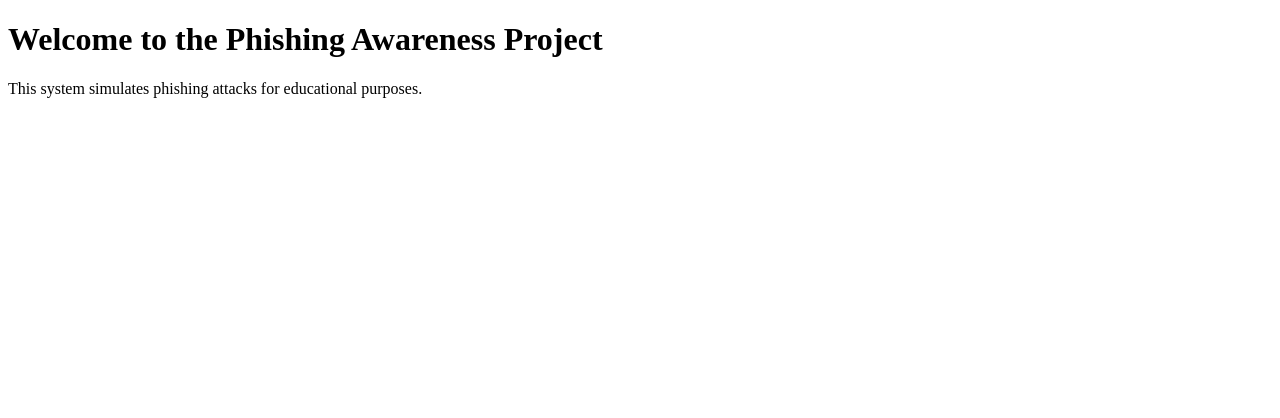
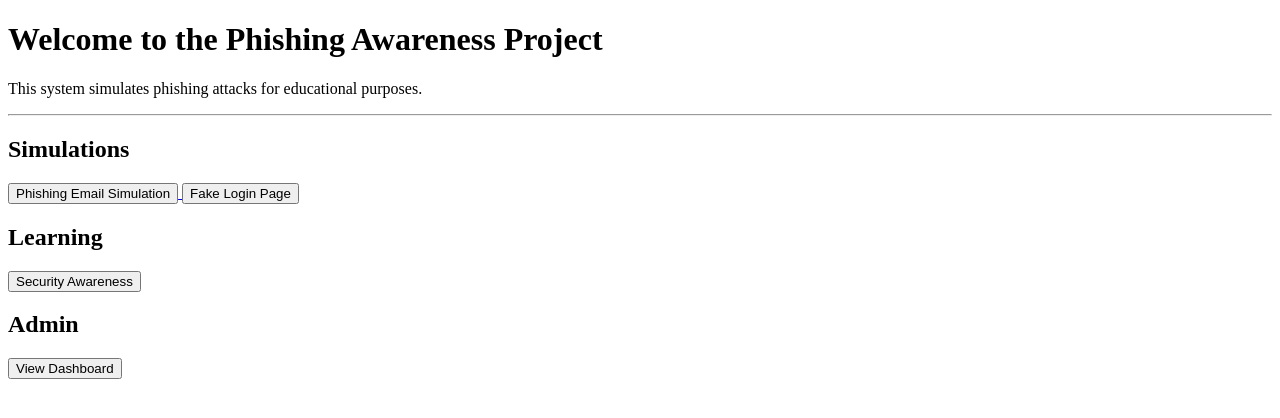
Before and after one commit to emma11223344/FinalYearProject, a Flask app: page / in a window 1280 px wide. Shown: the top 418 px of the page. Run offline with Flask 3, Linux system fonts and the light colour scheme.

```diff
--- a/OneDrive/Documents/FinalYear/Final Year Project/templates/index.html
+++ b/OneDrive/Documents/FinalYear/Final Year Project/templates/index.html
@@ -1,10 +1,39 @@
 <!DOCTYPE html>
 <html>
 <head>
-    <title>Phishing Awareness System</title>
+    <title>Phishing Awareness Project</title>
 </head>
 <body>
-    <h1>Welcome to the Phishing Awareness Project</h1>
-    <p>This system simulates phishing attacks for educational purposes.</p>
+
+<h1>Welcome to the Phishing Awareness Project</h1>
+
+<p>
+This system simulates phishing attacks for educational purposes.
+</p>
+
+<hr>
+
+<h2>Simulations</h2>
+
+<a href="/phishing-email">
+    <button>Phishing Email Simulation</button>
+</a>
+
+<a href="/fake-login">
+    <button>Fake Login Page</button>
+</a>
+
+<h2>Learning</h2>
+
+<a href="/awareness">
+    <button>Security Awareness</button>
+</a>
+
+<h2>Admin</h2>
+
+<a href="/dashboard">
+    <button>View Dashboard</button>
+</a>
+
 </body>
 </html>
```
Also changed, not shown: OneDrive/Documents/FinalYear/Final Year Project/modules/__init__.py (added), OneDrive/Documents/FinalYear/Final Year Project/modules/models.py (added), OneDrive/Documents/FinalYear/Final Year Project/templates/admin.html (added), OneDrive/Documents/FinalYear/Final Year Project/templates/create_campaign.html (added), OneDrive/Documents/FinalYear/Final Year Project/templates/emplyee.html (added), OneDrive/Documents/FinalYear/Final Year Project/templates/report.html (deleted), OneDrive/Documents/FinalYear/Final Year Project/templates/results.html (added), OneDrive/Documents/FinalYear/Final Year Project/templates/simulate.html (added).
